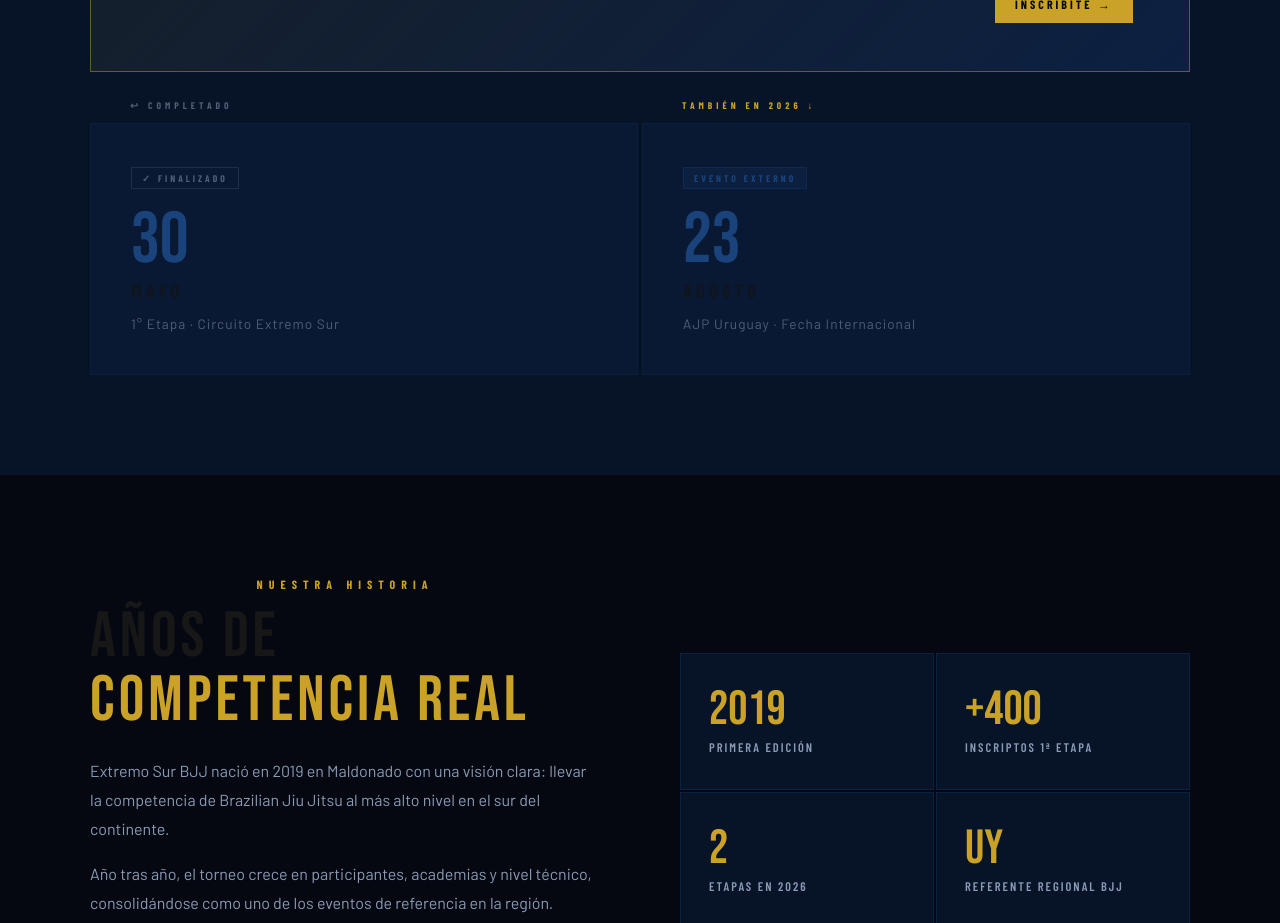
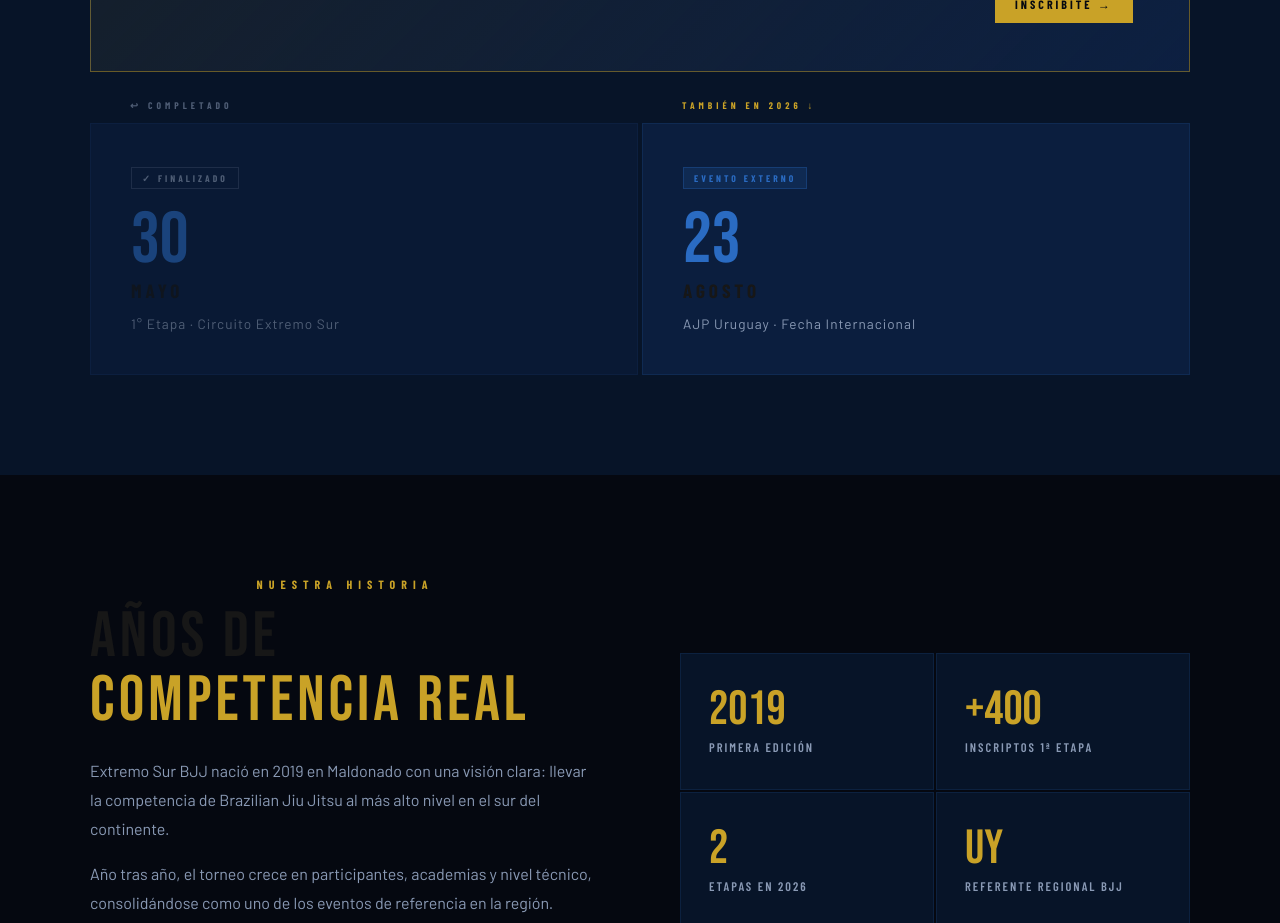
Before and after one commit to jgarciarios/extremo-sur, a Next.js app in the folder extremo-sur-app/: page / in a window 1280 px wide. Shown: the part 1700-2623 px from the top of the page. Built offline with nearby package versions, Linux system fonts and the light colour scheme; a web font is replaced by a local one.

Commit message:
feat: AJP card clickable con 'MÁS INFORMACIÓN'

```diff
--- a/extremo-sur-app/src/app/(public)/landing.css
+++ b/extremo-sur-app/src/app/(public)/landing.css
@@ -202,6 +202,7 @@ section { padding: 100px 48px; position: relative; }
 .fecha-card:hover::after { opacity: 1; transform: translateY(0); }
 .fecha-card.done { opacity: 0.55; }
 .fecha-card.done::after { content: 'VER RESULTADOS →'; background: rgba(138,154,181,0.8); }
+.fecha-card.ajp::after { content: 'MÁS INFORMACIÓN →'; background: rgba(42,107,194,0.9); }
 .fecha-done-badge { display: inline-block; font-family: var(--font-heading); font-size: 0.6rem; font-weight: 700; letter-spacing: 3px; text-transform: uppercase; color: #8a9ab5; border: 1px solid rgba(138,154,181,0.3); padding: 3px 10px; margin-bottom: 16px; }
 .fecha-card.upcoming .fecha-num { color: var(--steel-blue); }
 .fecha-num { font-family: var(--font-display); font-size: 4.5rem; line-height: 1; color: var(--steel-blue); }
--- a/extremo-sur-app/src/app/(public)/page.tsx
+++ b/extremo-sur-app/src/app/(public)/page.tsx
@@ -234,12 +234,12 @@ export default function LandingPage() {
             <div className="fecha-mes">Mayo</div>
             <div className="fecha-etapa">1° Etapa · Circuito Extremo Sur</div>
           </a>
-          <div className="fecha-card done" style={{ cursor: 'default' }}>
+          <a href="/etapa/ajp-uruguay" className="fecha-card ajp" style={{ textDecoration: 'none' }}>
             <div className="fecha-done-badge" style={{ background: 'rgba(42,107,194,0.15)', borderColor: 'rgba(42,107,194,0.3)', color: '#2a6bc2' }}>EVENTO EXTERNO</div>
             <div className="fecha-num">23</div>
             <div className="fecha-mes">Agosto</div>
             <div className="fecha-etapa">AJP Uruguay · Fecha Internacional</div>
-          </div>
+          </a>
         </div>
       </section>
 
```
